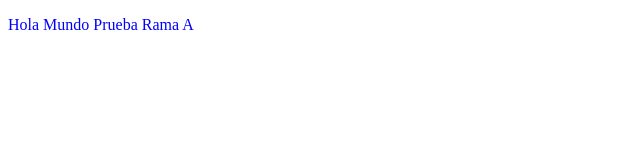
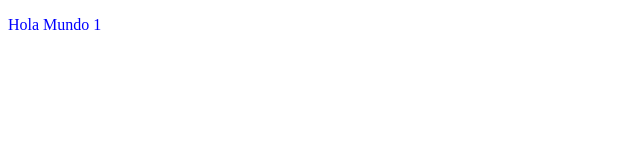
Before and after one commit to t43n0/ExamenED, a plain HTML site: page index.html in a window 1280 px wide. Shown: the whole page, without its empty margins (0-640 px from the left). Drawn offline with Linux system fonts and the light colour scheme.

Commit message:
Update index.html

```diff
--- a/index.html
+++ b/index.html
@@ -8,8 +8,7 @@
 </head>
 <body>
     <p class="HMundo">
-        Hola Mundo
-        Prueba Rama A
+        Hola Mundo 1
     </p>
 </body>
 </html>
```
